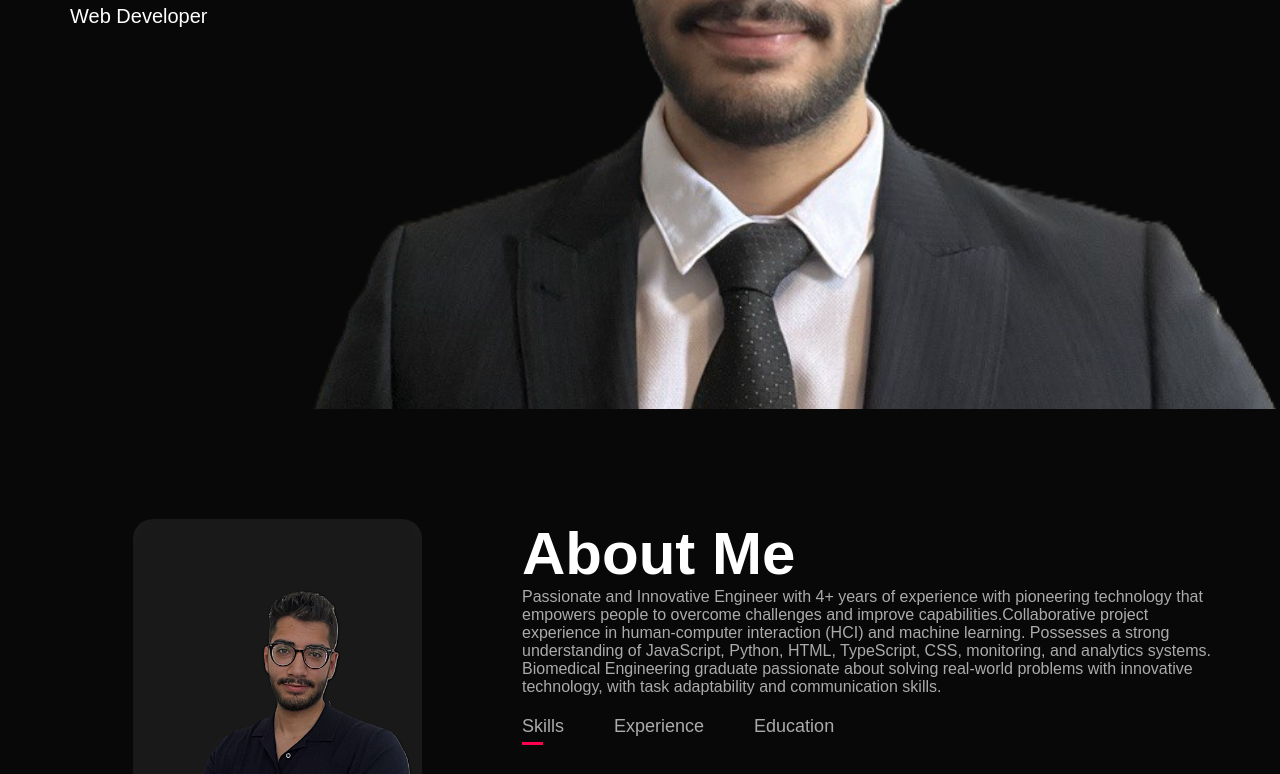
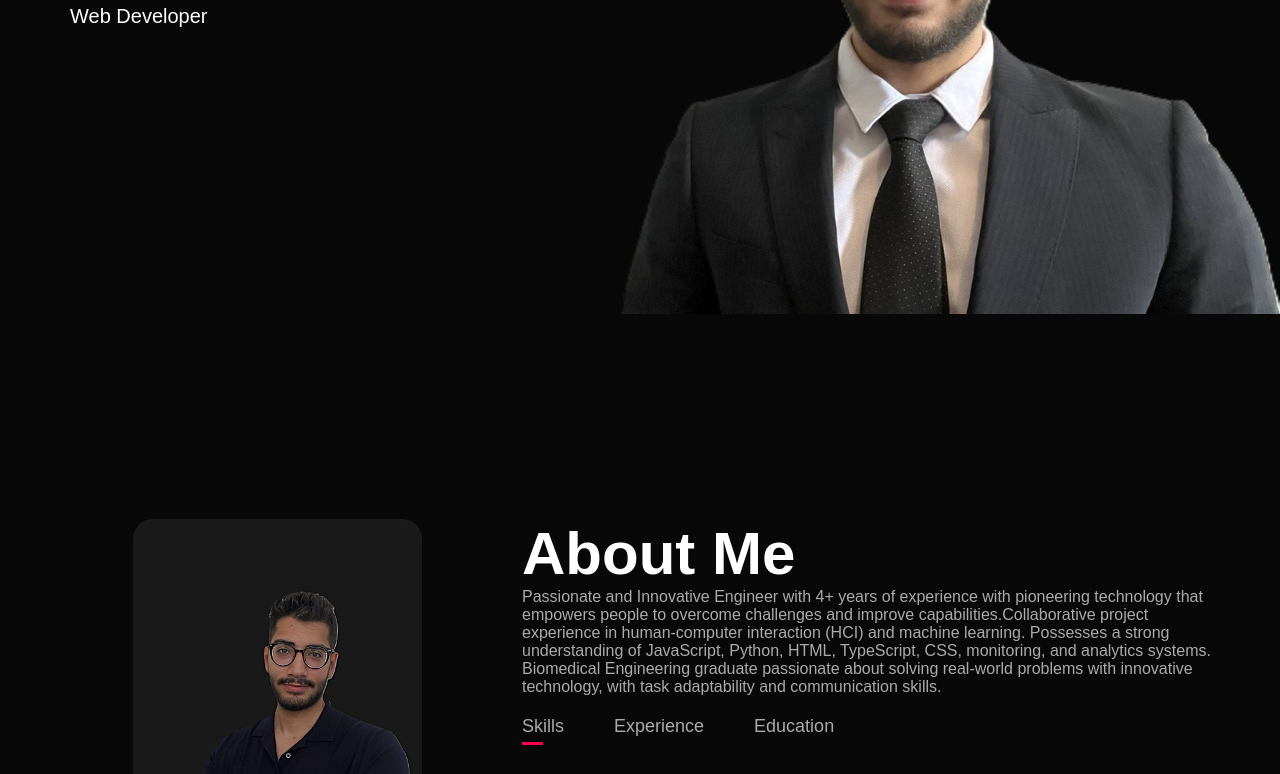
Before and after one commit to amoslemian/portfolio, a plain HTML site: page Index.html in a window 1280 px wide. Shown: the part 461-1235 px from the top of the page. Drawn offline with Linux system fonts and the light colour scheme.

Commit message:
Update Style.css

```diff
--- a/Style.css
+++ b/Style.css
@@ -56,7 +56,7 @@ body {
 
 .header-col-2 {
     flex: 1;
-    background-image: url(images/background-4.png);
+    background-image: url('./Images/background-3-copy.jpg');
     background-size: 80%;
     background-position: center right;
     background-repeat: no-repeat;
```
